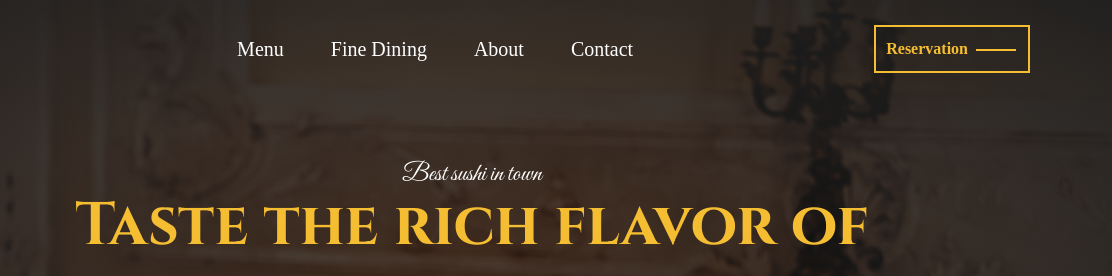
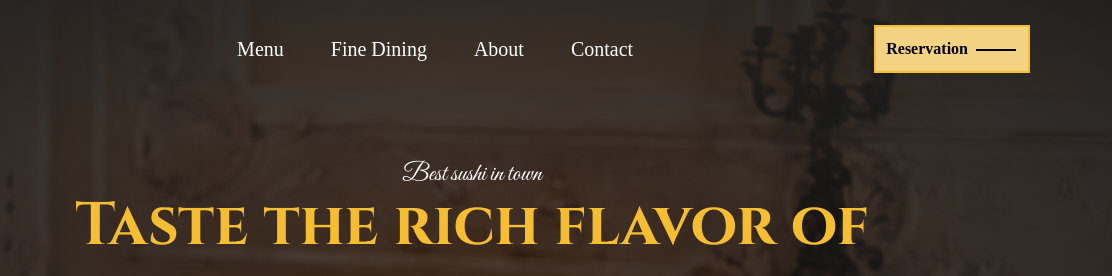
Before and after one commit to Creative-Md-Arif/LUXURAY-RESTAURENT-WEBSITE, a plain HTML site: page index.html in a window 1280 px wide. In both pictures the pointer is over the link "Reservation". Shown: the top 276 px of the page, 168-1280 px from the left. Drawn offline with nearby package versions, Linux system fonts and the light colour scheme; a web font is replaced by a local one.

Commit message:
Header-Btn-Hover-Add

```diff
--- a/css/style.css
+++ b/css/style.css
@@ -97,7 +97,13 @@ background-color: rgba(3, 0, 0, 0.861);
         top: 22px;
         left: 66%;
         background-color:#F5BE32;
+        transition: .3s;
     }
+
+    .header-btn a:hover::before{
+      background-color: #000 !important;
+    }
+
 
     .header-btn a{
         border: 2px solid#F5BE32;
@@ -106,7 +112,14 @@ background-color: rgba(3, 0, 0, 0.861);
         font-size: 16px;
         font-weight: 600;
         font-family: 'Cormorant SC', serif;
+        transition: .3s;
 
+    }
+
+
+    .header-btn a:hover {
+     background-color: #F3D382;
+     color: #000 !important;
     }
 /*  header section ends */
 
```
